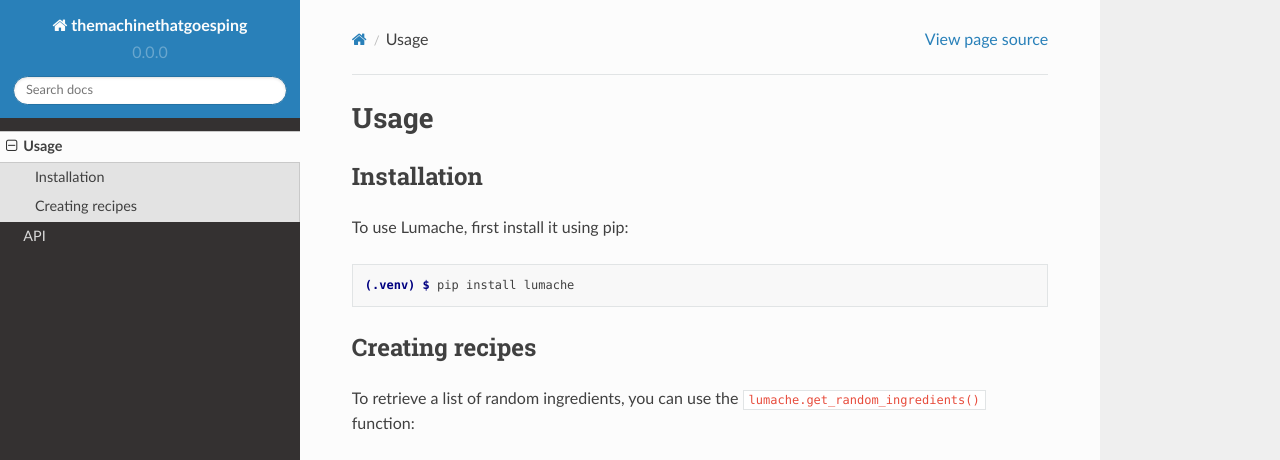
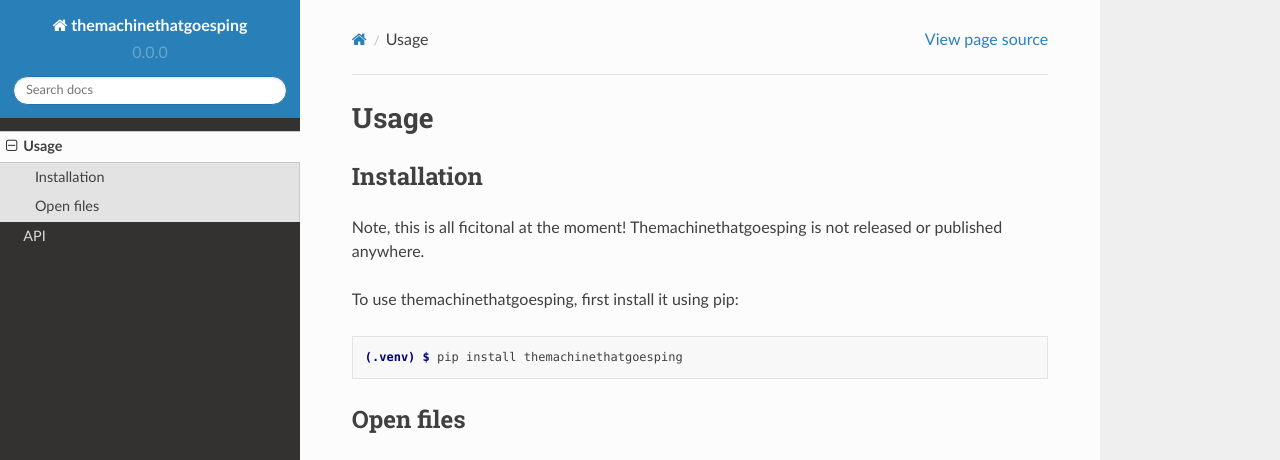
Before and after one commit to themachinethatgoesping/.github, a Sphinx documentation site: the page built from docs/source/usage.rst, in a window 1280 px wide and 1095 px high. Shown: the top 460 px of the window. Built offline with Sphinx 7.4.7 and the Read the Docs theme 2.0.0, drawn with Linux system fonts in a browser that asks for light colours; some of the changed text lies outside the part shown; grey boxes are pictures that could not be loaded.

Commit message:
Update usage.rst

```diff
--- a/docs/source/usage.rst
+++ b/docs/source/usage.rst
@@ -5,29 +5,21 @@
 
 Installation
 ------------
+Note, this is all ficitonal at the moment! Themachinethatgoesping is not released or published anywhere.
 
-To use Lumache, first install it using pip:
+To use themachinethatgoesping, first install it using pip:
 
 .. code-block:: console
 
-   (.venv) $ pip install lumache
+   (.venv) $ pip install themachinethatgoesping
 
-Creating recipes
+Open files
 ----------------
 
-To retrieve a list of random ingredients,
-you can use the ``lumache.get_random_ingredients()`` function:
-
-.. autofunction:: lumache.get_random_ingredients
-
-The ``kind`` parameter should be either ``"meat"``, ``"fish"``,
-or ``"veggies"``. Otherwise, :py:func:`lumache.get_random_ingredients`
-will raise an exception.
-
-.. autoexception:: lumache.InvalidKindError
+To open a file you can use the input library. For Kongsberg .all files e.g.:
 
 For example:
 
->>> import lumache
->>> lumache.get_random_ingredients()
-['shells', 'gorgonzola', 'parsley']
+>>> import themachinethatgoesping.echofiles as pingfiles
+>>> ifi = pingfiles.KongsbergAll('awesomesurvey.all',progress=True)
+>>> ping = ifi['watercolumnping'][0]
```
